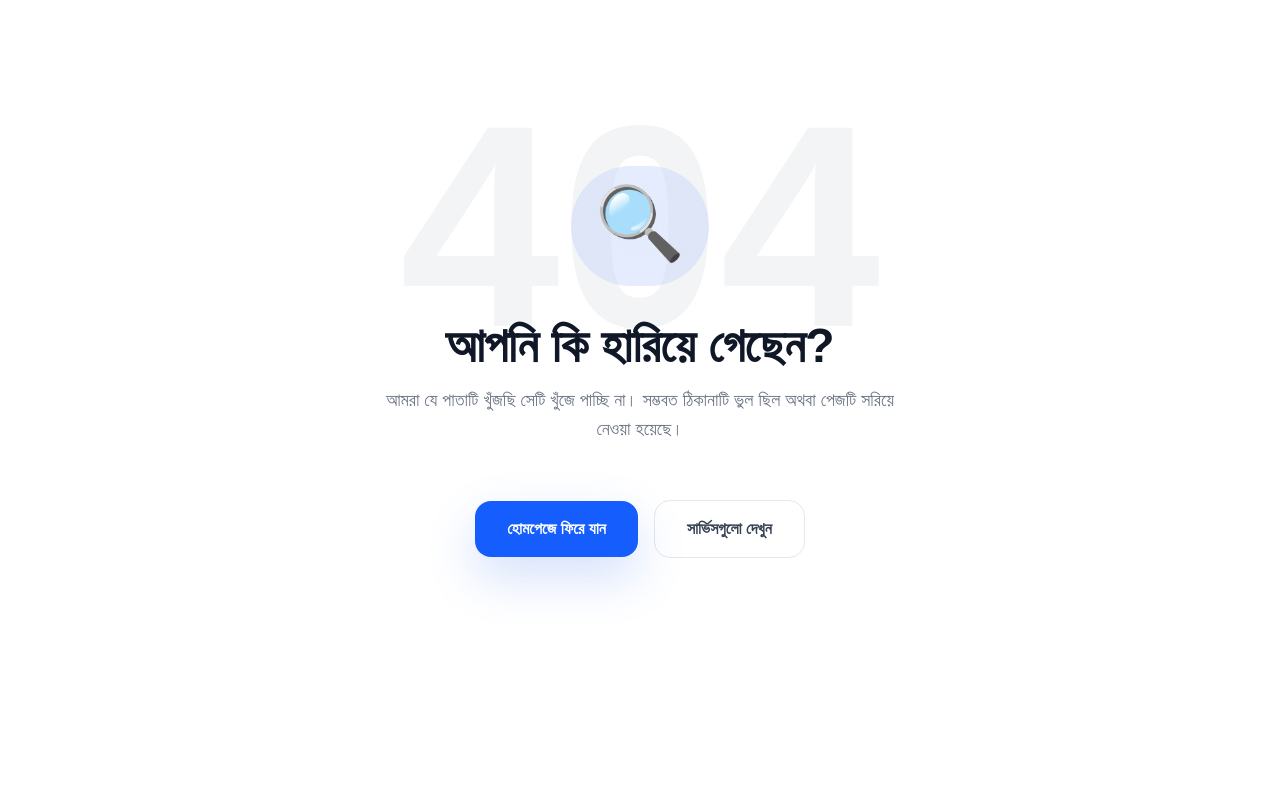
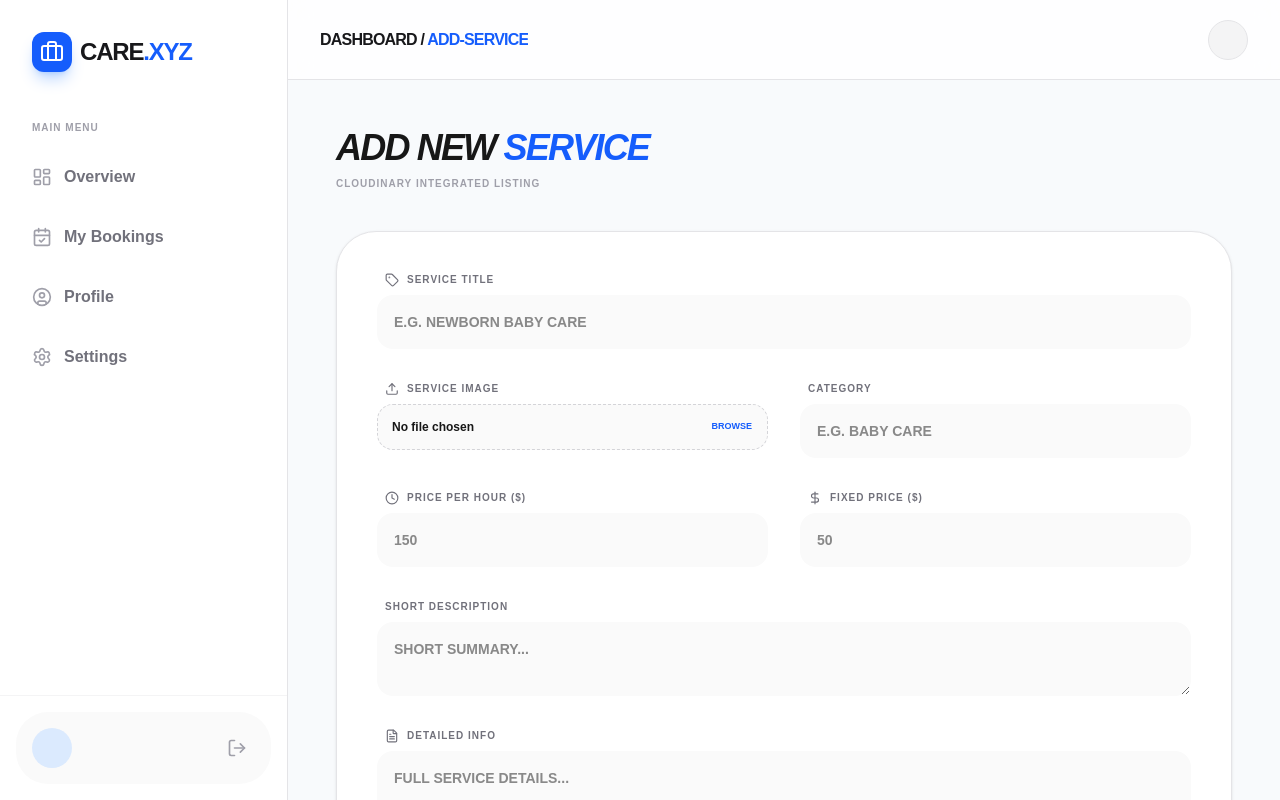
Before and after one commit to sakhawat236hossain/Care-xyz-client, a Next.js app: page /dashboard/admin/add-service in a window 1280 px wide. Before the commit this address had no page. Built offline with nearby package versions, Linux system fonts and the light colour scheme; no server answers.

Commit message:
add service page done

```diff
--- /dev/null
+++ b/src/app/(dashboardLayout)/dashboard/admin/add-service/page.jsx
@@ -0,0 +1,148 @@
+"use client";
+import React, { useState } from 'react';
+import { PlusCircle, Image as ImageIcon, Tag, DollarSign, Loader2, Upload, FileText, Clock } from 'lucide-react';
+import toast from 'react-hot-toast';
+import { uploadImageToCloudinary } from '@/hooks/Utils';
+
+const AddServicePage = () => {
+    const [loading, setLoading] = useState(false);
+    const [imageFile, setImageFile] = useState(null);
+
+    const handleAddService = async (e) => {
+        e.preventDefault();
+
+        if (!imageFile) {
+            return toast.error("Please select an image first!");
+        }
+
+        setLoading(true);
+        const form = e.target;
+
+        try {
+            // ১. ক্লাউডিনারিতে আপলোড
+            const imageUrl = await uploadImageToCloudinary(imageFile);
+
+            if (!imageUrl) {
+                throw new Error("Image upload failed");
+            }
+
+            // ২. ডাটাবেজের অবজেক্ট স্ট্রাকচার অনুযায়ী ডাটা গোছানো
+            const newService = {
+                title: form.title.value,
+                description: form.description.value,
+                category: form.category.value,
+                price_per_hour: parseFloat(form.price_per_hour.value), // $150
+                image: imageUrl,
+                details: form.details.value, // Extra description
+                price: form.price.value, // $50 (আপনার ডাটাবেজে এটি স্ট্রিং হিসেবে আছে দেখলাম)
+            };
+
+            // ৩. এপিআই কল
+            const res = await fetch('/api/admin/add-service', {
+                method: 'POST',
+                headers: { 'Content-Type': 'application/json' },
+                body: JSON.stringify(newService),
+            });
+
+            if (res.ok) {
+                toast.success("Service Deployed Successfully!");
+                form.reset();
+                setImageFile(null);
+            } else {
+                toast.error("Failed to add service");
+            }
+        } catch (err) {
+            console.error(err);
+            toast.error(err.message || "Something went wrong");
+        } finally {
+            setLoading(false);
+        }
+    };
+
+    return (
+        <div className="max-w-4xl mx-auto">
+            <div className="mb-10">
+                <h1 className="text-4xl font-black italic uppercase tracking-tighter">
+                    Add New <span className="text-blue-600">Service</span>
+                </h1>
+                <p className="text-[10px] font-black text-zinc-400 uppercase tracking-widest mt-2">Cloudinary Integrated Listing</p>
+            </div>
+
+            <form onSubmit={handleAddService} className="bg-white dark:bg-zinc-900 border border-zinc-200 dark:border-zinc-800 rounded-[2.5rem] p-10 shadow-sm">
+                <div className="grid grid-cols-1 md:grid-cols-2 gap-8">
+
+                    {/* Title */}
+                    <div className="flex flex-col gap-2 md:col-span-2">
+                        <label className="flex items-center gap-2 text-[10px] font-black uppercase text-zinc-500 tracking-widest ml-2">
+                            <Tag size={14} /> Service Title
+                        </label>
+                        <input name="title" type="text" placeholder="E.G. NEWBORN BABY CARE" required
+                            className="w-full p-4 bg-zinc-50 dark:bg-zinc-800 rounded-2xl font-bold border border-transparent focus:border-blue-500 outline-none transition-all uppercase text-sm" />
+                    </div>
+
+                    {/* Image Upload */}
+                    <div className="flex flex-col gap-2">
+                        <label className="flex items-center gap-2 text-[10px] font-black uppercase text-zinc-500 tracking-widest ml-2">
+                            <Upload size={14} /> Service Image
+                        </label>
+                        <div className="relative group">
+                            <input type="file" accept="image/*" onChange={(e) => setImageFile(e.target.files[0])} required
+                                className="w-full p-3.5 bg-zinc-50 dark:bg-zinc-800 rounded-2xl font-bold border border-dashed border-zinc-300 dark:border-zinc-700 focus:border-blue-500 outline-none transition-all text-xs cursor-pointer file:hidden" />
+                            <span className="absolute right-4 top-4 text-[9px] font-black uppercase text-blue-600">
+                                {imageFile ? "Selected" : "Browse"}
+                            </span>
+                        </div>
+                    </div>
+
+                    {/* Category */}
+                    <div className="flex flex-col gap-2">
+                        <label className="text-[10px] font-black uppercase text-zinc-500 tracking-widest ml-2">Category</label>
+                        <input name="category" type="text" placeholder="E.G. BABY CARE" required
+                            className="w-full p-4 bg-zinc-50 dark:bg-zinc-800 rounded-2xl font-bold border border-transparent focus:border-blue-500 outline-none transition-all uppercase text-sm" />
+                    </div>
+
+                    {/* Price Per Hour */}
+                    <div className="flex flex-col gap-2">
+                        <label className="flex items-center gap-2 text-[10px] font-black uppercase text-zinc-500 tracking-widest ml-2">
+                            <Clock size={14} /> Price Per Hour ($)
+                        </label>
+                        <input name="price_per_hour" type="number" placeholder="150" required
+                            className="w-full p-4 bg-zinc-50 dark:bg-zinc-800 rounded-2xl font-bold border border-transparent focus:border-blue-500 outline-none transition-all text-sm" />
+                    </div>
+
+                    {/* Total/Fixed Price */}
+                    <div className="flex flex-col gap-2">
+                        <label className="flex items-center gap-2 text-[10px] font-black uppercase text-zinc-500 tracking-widest ml-2">
+                            <DollarSign size={14} /> Fixed Price ($)
+                        </label>
+                        <input name="price" type="text" placeholder="50" required
+                            className="w-full p-4 bg-zinc-50 dark:bg-zinc-800 rounded-2xl font-bold border border-transparent focus:border-blue-500 outline-none transition-all text-sm" />
+                    </div>
+
+                    {/* Short Description */}
+                    <div className="flex flex-col gap-2 md:col-span-2">
+                        <label className="text-[10px] font-black uppercase text-zinc-500 tracking-widest ml-2">Short Description</label>
+                        <textarea name="description" rows="2" placeholder="SHORT SUMMARY..." required
+                            className="w-full p-4 bg-zinc-50 dark:bg-zinc-800 rounded-2xl font-bold border border-transparent focus:border-blue-500 outline-none transition-all text-sm"></textarea>
+                    </div>
+
+                    {/* Detailed Info */}
+                    <div className="flex flex-col gap-2 md:col-span-2">
+                        <label className="flex items-center gap-2 text-[10px] font-black uppercase text-zinc-500 tracking-widest ml-2">
+                            <FileText size={14} /> Detailed Info
+                        </label>
+                        <textarea name="details" rows="4" placeholder="FULL SERVICE DETAILS..." required
+                            className="w-full p-4 bg-zinc-50 dark:bg-zinc-800 rounded-2xl font-bold border border-transparent focus:border-blue-500 outline-none transition-all text-sm"></textarea>
+                    </div>
+                </div>
+
+                <button disabled={loading} type="submit"
+                    className="w-full cursor-pointer mt-10 bg-blue-600 hover:bg-blue-700 text-white p-5 rounded-2xl font-black uppercase tracking-widest shadow-lg shadow-blue-500/20 transition-all active:scale-[0.98] flex items-center justify-center gap-2">
+                    {loading ? <Loader2 className="animate-spin" /> : <><PlusCircle size={20} /> Deploy Service</>}
+                </button>
+            </form>
+        </div>
+    );
+};
+
+export default AddServicePage;
--- a/src/app/(dashboardLayout)/dashboard/user/my-bookings/page.jsx
+++ b/src/app/(dashboardLayout)/dashboard/user/my-bookings/page.jsx
@@ -133,7 +133,7 @@ const MyBookings = () => {
 
                                         <button
                                             onClick={() => handleCancel(item._id)}
-                                            className="flex-1 sm:flex-none flex items-center justify-center gap-2 bg-red-50 text-red-600 hover:bg-red-600 hover:text-white p-4 rounded-2xl transition-all duration-300 font-black text-[10px] uppercase tracking-widest group/btn"
+                                            className="flex-1 cursor-pointer sm:flex-none flex items-center justify-center gap-2 bg-red-50 text-red-600 hover:bg-red-600 hover:text-white p-4 rounded-2xl transition-all duration-300 font-black text-[10px] uppercase tracking-widest group/btn"
                                         >
                                             <Trash2 size={16} className="group-hover/btn:animate-bounce" /> Cancel
                                         </button>
--- a/src/app/(dashboardLayout)/layout.jsx
+++ b/src/app/(dashboardLayout)/layout.jsx
@@ -1,5 +1,5 @@
 "use client";
-import "../globals.css"
+import "../globals.css";
 import { useState } from "react";
 import { useSession, signOut } from "next-auth/react";
 import Link from "next/link";
@@ -15,6 +15,7 @@ import {
   UserCircle,
   Menu,
   X,
+  PlusCircle,
 } from "lucide-react";
 
 export default function DashboardLayout({ children }) {
@@ -23,18 +24,56 @@ export default function DashboardLayout({ children }) {
   const role = session?.user?.role;
   const [isSidebarOpen, setIsSidebarOpen] = useState(false);
 
-  const links = role === "admin"
+  const links =
+    role === "admin"
       ? [
-          { name: "Overview", path: "/dashboard", icon: <LayoutDashboard size={20} /> },
-          { name: "All Bookings", path: "/dashboard/admin/all-bookings", icon: <CalendarCheck size={20} /> },
-          { name: "Manage Services", path: "/dashboard/admin/manage-services", icon: <Briefcase size={20} /> },
-          { name: "Manage Users", path: "/dashboard/admin/manage-users", icon: <Users size={20} /> },
+          {
+            name: "Overview",
+            path: "/dashboard",
+            icon: <LayoutDashboard size={20} />,
+          },
+          {
+            name: "All Bookings",
+            path: "/dashboard/admin/all-bookings",
+            icon: <CalendarCheck size={20} />,
+          },
+          {
+            name: "Manage Services",
+            path: "/dashboard/admin/manage-services",
+            icon: <Briefcase size={20} />,
+          },
+          {
+            name: "Manage Users",
+            path: "/dashboard/admin/manage-users",
+            icon: <Users size={20} />,
+          },
+          {
+            name: "Add Service",
+            path: "/dashboard/admin/add-service",
+            icon: <PlusCircle size={20} />,
+          },
         ]
       : [
-          { name: "Overview", path: "/dashboard", icon: <LayoutDashboard size={20} /> },
-          { name: "My Bookings", path: "/dashboard/user/my-bookings", icon: <CalendarCheck size={20} /> },
-          { name: "Profile", path: "/dashboard/user/profile", icon: <UserCircle size={20} /> },
-          { name: "Settings", path: "/dashboard/user/settings", icon: <Settings size={20} /> },
+          {
+            name: "Overview",
+            path: "/dashboard",
+            icon: <LayoutDashboard size={20} />,
+          },
+          {
+            name: "My Bookings",
+            path: "/dashboard/user/my-bookings",
+            icon: <CalendarCheck size={20} />,
+          },
+          {
+            name: "Profile",
+            path: "/dashboard/user/profile",
+            icon: <UserCircle size={20} />,
+          },
+          {
+            name: "Settings",
+            path: "/dashboard/user/settings",
+            icon: <Settings size={20} />,
+          },
         ];
 
   const SidebarContent = () => (
@@ -49,7 +88,10 @@ export default function DashboardLayout({ children }) {
             Care<span className="text-blue-600">.xyz</span>
           </span>
         </Link>
-        <button className="md:hidden p-2 text-zinc-500" onClick={() => setIsSidebarOpen(false)}>
+        <button
+          className="md:hidden p-2 text-zinc-500"
+          onClick={() => setIsSidebarOpen(false)}
+        >
           <X size={24} />
         </button>
       </div>
@@ -72,7 +114,13 @@ export default function DashboardLayout({ children }) {
                   : "text-zinc-500 hover:bg-zinc-100 dark:hover:bg-zinc-800 hover:text-zinc-900 dark:hover:text-zinc-200"
               }`}
             >
-              <span className={isActive ? "text-white" : "text-zinc-400 group-hover:text-blue-600 transition-colors"}>
+              <span
+                className={
+                  isActive
+                    ? "text-white"
+                    : "text-zinc-400 group-hover:text-blue-600 transition-colors"
+                }
+              >
                 {link.icon}
               </span>
               {link.name}
@@ -89,9 +137,14 @@ export default function DashboardLayout({ children }) {
           </div>
           <div className="flex-1 overflow-hidden">
             <p className="text-sm font-black truncate">{session?.user?.name}</p>
-            <p className="text-[10px] font-bold text-blue-500 uppercase tracking-widest">{role}</p>
+            <p className="text-[10px] font-bold text-blue-500 uppercase tracking-widest">
+              {role}
+            </p>
           </div>
-          <button onClick={() => signOut()} className="p-2 text-zinc-400 hover:text-red-500 transition-colors cursor-pointer">
+          <button
+            onClick={() => signOut()}
+            className="p-2 text-zinc-400 hover:text-red-500 transition-colors cursor-pointer"
+          >
             <LogOut size={20} />
           </button>
         </div>
@@ -108,11 +161,16 @@ export default function DashboardLayout({ children }) {
 
       {/* --- Mobile Sidebar Overlay --- */}
       {isSidebarOpen && (
-        <div className="fixed inset-0 bg-black/50 z-50 md:hidden backdrop-blur-sm transition-opacity" onClick={() => setIsSidebarOpen(false)} />
+        <div
+          className="fixed inset-0 bg-black/50 z-50 md:hidden backdrop-blur-sm transition-opacity"
+          onClick={() => setIsSidebarOpen(false)}
+        />
       )}
 
       {/* --- Mobile Drawer --- */}
-      <aside className={`fixed inset-y-0 left-0 w-72 bg-white dark:bg-zinc-900 z-[60] md:hidden transform transition-transform duration-300 ease-in-out ${isSidebarOpen ? "translate-x-0" : "-translate-x-full"}`}>
+      <aside
+        className={`fixed inset-y-0 left-0 w-72 bg-white dark:bg-zinc-900 z-[60] md:hidden transform transition-transform duration-300 ease-in-out ${isSidebarOpen ? "translate-x-0" : "-translate-x-full"}`}
+      >
         <SidebarContent />
       </aside>
 
@@ -121,11 +179,17 @@ export default function DashboardLayout({ children }) {
         {/* Top Navbar (Sticky) */}
         <header className="h-20 bg-white/80 dark:bg-zinc-900/80 backdrop-blur-md border-b border-zinc-200 dark:border-zinc-800 flex items-center justify-between px-6 md:px-8 shrink-0 sticky top-0 z-40">
           <div className="flex items-center gap-4">
-            <button className="md:hidden p-2 bg-zinc-100 dark:bg-zinc-800 rounded-lg text-zinc-600 dark:text-zinc-300" onClick={() => setIsSidebarOpen(true)}>
+            <button
+              className="md:hidden p-2 bg-zinc-100 dark:bg-zinc-800 rounded-lg text-zinc-600 dark:text-zinc-300"
+              onClick={() => setIsSidebarOpen(true)}
+            >
               <Menu size={20} />
             </button>
             <h2 className="font-black text-zinc-900 dark:text-white uppercase tracking-tighter text-sm md:text-base truncate max-w-[150px] md:max-w-none">
-              Dashboard / <span className="text-blue-600">{pathname.split("/").pop() || "Overview"}</span>
+              Dashboard /{" "}
+              <span className="text-blue-600">
+                {pathname.split("/").pop() || "Overview"}
+              </span>
             </h2>
           </div>
 
@@ -138,9 +202,7 @@ export default function DashboardLayout({ children }) {
 
         {/* --- Scrollable Body Area --- */}
         <main className="flex-1 overflow-y-auto scroll-smooth custom-scrollbar">
-          <div className="p-4 md:p-12 min-h-full">
-            {children}
-          </div>
+          <div className="p-4 md:p-12 min-h-full">{children}</div>
         </main>
       </div>
     </div>
--- /dev/null
+++ b/src/app/api/admin/add-service/route.js
@@ -0,0 +1,15 @@
+import { dbConnect, collections } from "@/lib/dbConnect";
+import { NextResponse } from "next/server";
+
+export const POST = async (request) => {
+    try {
+        const body = await request.json();
+        const serviceCollection = await dbConnect(collections.SERVICES);
+
+        const result = await serviceCollection.insertOne(body);
+
+        return NextResponse.json({ message: "Service added", id: result.insertedId }, { status: 201 });
+    } catch (error) {
+        return NextResponse.json({ message: "Failed to add service" }, { status: 500 });
+    }
+};
```
